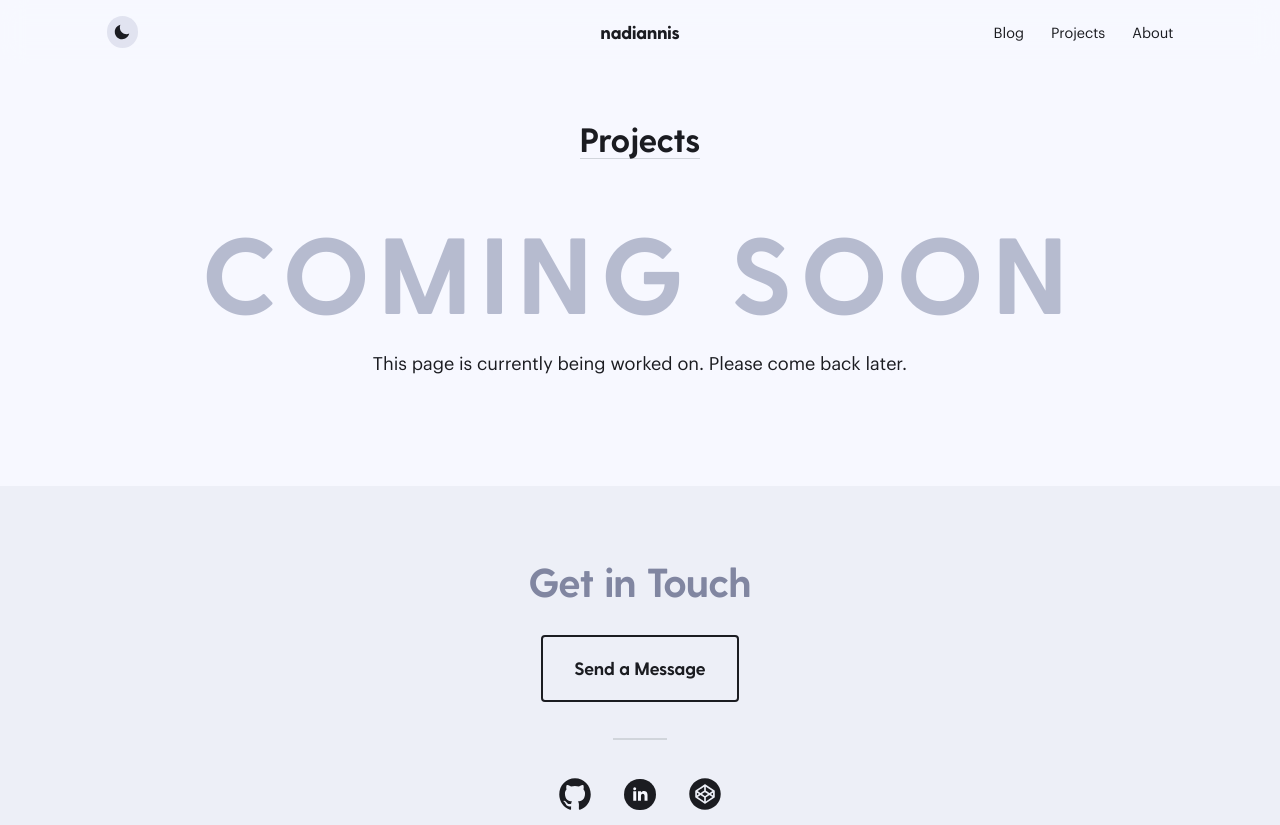
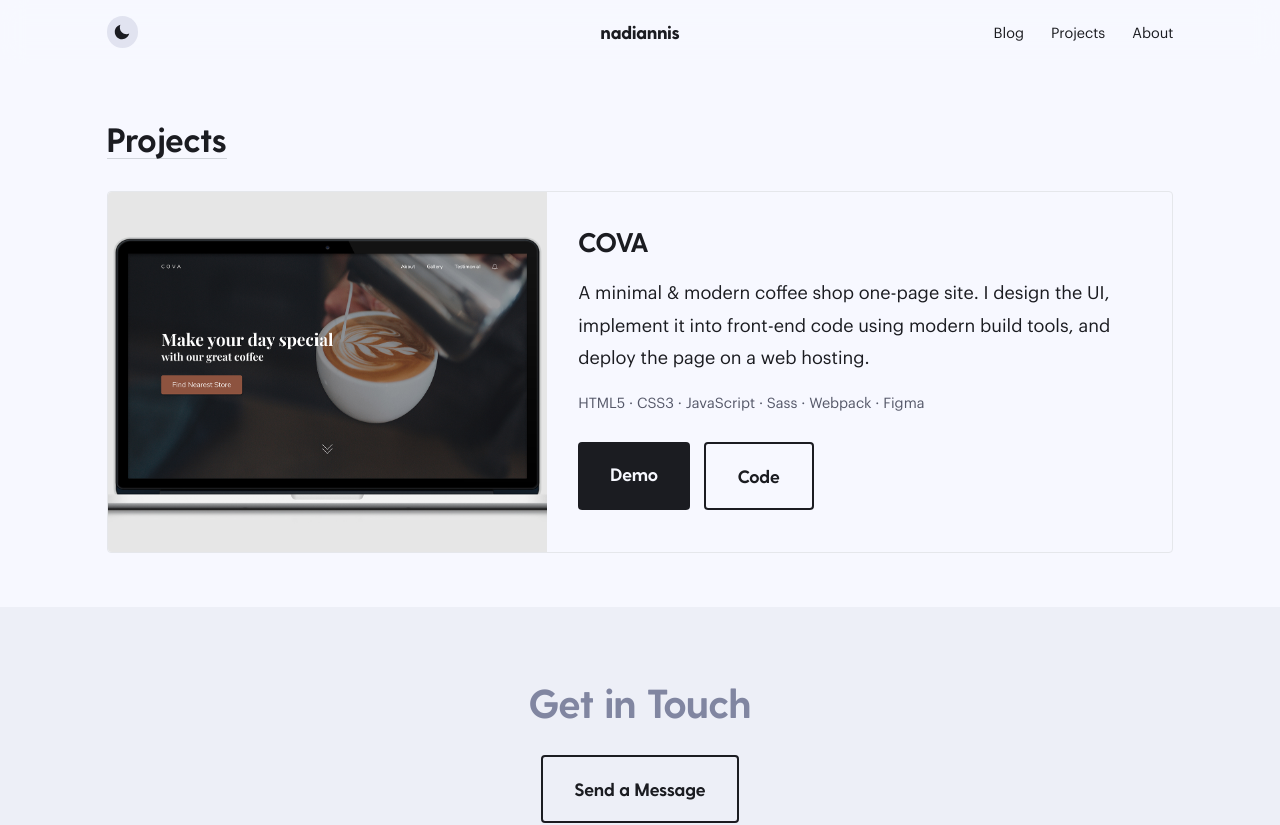
Before and after one commit to nadiannis/nadiannis-site, a Next.js app: page /projects in a window 1280 px wide. Shown: the top 825 px of the page. Built offline with nearby package versions, Linux system fonts and the light colour scheme.

Commit message:
feat: add cova project to projects page

```diff
--- /dev/null
+++ b/data/projects.json
@@ -0,0 +1,36 @@
+[
+  {
+    "id": "pro1",
+    "name": "COVA",
+    "description": "A minimal & modern coffee shop one-page site. I design the UI, implement it into front-end code using modern build tools, and deploy the page on a web hosting.",
+    "tools": [
+      {
+        "id": 1,
+        "name": "HTML5"
+      },
+      {
+        "id": 2,
+        "name": "CSS3"
+      },
+      {
+        "id": 3,
+        "name": "JavaScript"
+      },
+      {
+        "id": 4,
+        "name": "Sass"
+      },
+      {
+        "id": 5,
+        "name": "Webpack"
+      },
+      {
+        "id": 6,
+        "name": "Figma"
+      }
+    ],
+    "demoUrl": "https://covaweb.netlify.app",
+    "codeUrl": "https://github.com/nadiannis/cova",
+    "image": "/static/images/projects/cova.jpg"
+  }
+]
--- a/pages/projects/index.js
+++ b/pages/projects/index.js
@@ -1,7 +1,9 @@
 import Head from 'next/head';
 
+import projects from '@/data/projects.json';
 import Layout from '@/components/layouts/Layout';
 import Container from '@/components/ui/Container';
+import ProjectList from '@/components/projects/ProjectList';
 
 export default function ProjectsPage() {
   return (
@@ -14,21 +16,12 @@ export default function ProjectsPage() {
         <title>Projects | Annisa Nadia</title>
       </Head>
 
-      <section className="text-main py-12 w-full">
+      <section className="text-main py-8 sm:py-12 w-full">
         <Container>
-          <div className="text-center">
-            <h1 className="text-2xl md:text-3xl text-center inline-block border-b border-gray-300 dark:border-gray-600">
-              Projects
-            </h1>
-          </div>
-          <div className="py-12">
-            <h2 className="text-6xl md:text-7xl lg:text-8xl uppercase text-center text-secondaryInverted mb-6 tracking-widest">
-              Coming Soon
-            </h2>
-            <p className="text-sm md:text-base max-w-screen-md mx-auto text-center">
-              This page is currently being worked on. Please come back later.
-            </p>
-          </div>
+          <h1 className="text-2xl md:text-3xl inline-block border-b border-gray-300 dark:border-gray-600 mb-7">
+            Projects
+          </h1>
+          <ProjectList projects={projects} />
         </Container>
       </section>
     </>
```
Also changed, not shown: public/static/images/projects/cova.jpg (added).
